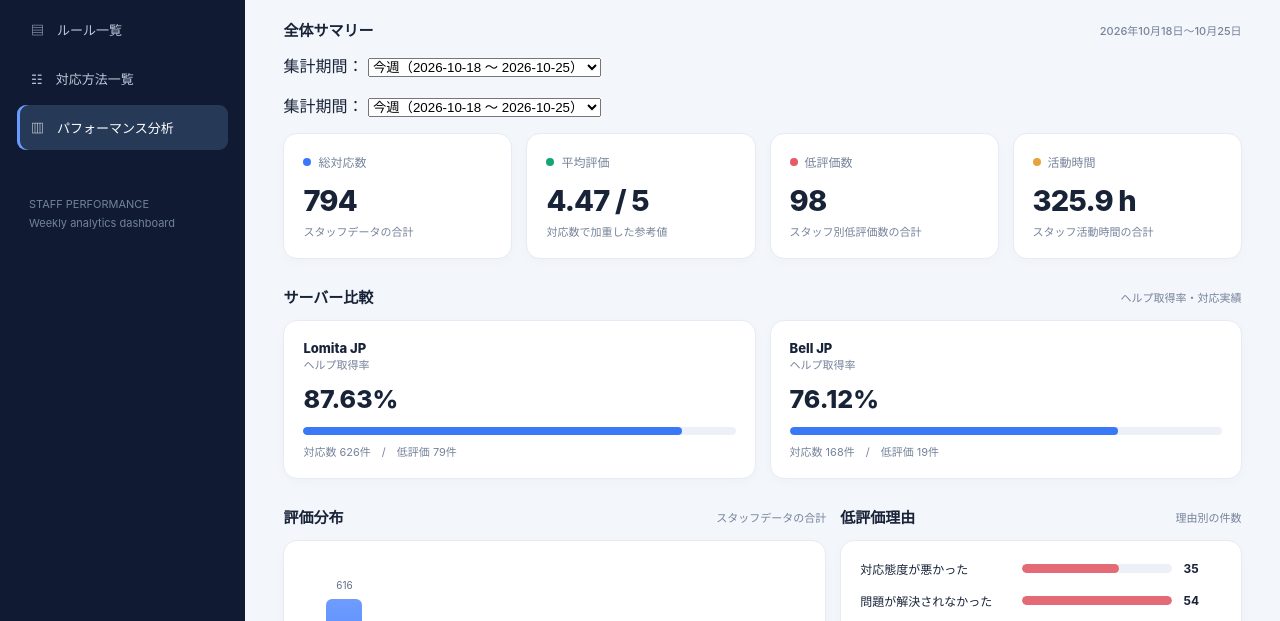
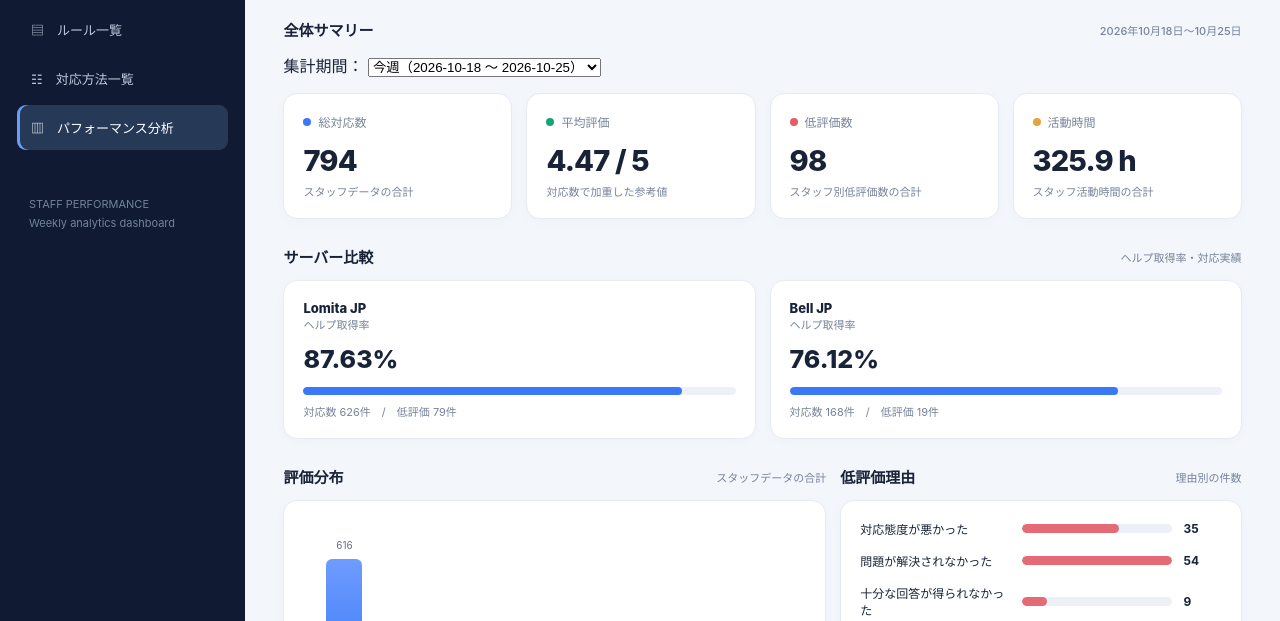
Before and after one commit to Yumaya1202/OneState-Admin, a plain HTML site: page analytics.html in a window 1280 px wide. Shown: the part 119-740 px from the top of the page. Drawn offline with Linux system fonts and the light colour scheme.

Commit message:
Update analytics.html

```diff
--- a/analytics.html
+++ b/analytics.html
@@ -133,6 +133,7 @@ const previousWeek = {
   ]
 };
 
+
 const weeklyData = [previousWeek, currentWeek];
 
 const params = new URLSearchParams(window.location.search);
@@ -173,32 +174,18 @@ document.getElementById("weekSelect").addEventListener("change", e => {
   window.location.href = url.href;
 });
 
-document.getElementById("kpis").insertAdjacentHTML(
-  "beforebegin",
-  `<div style="margin-bottom:16px">
-    <label for="weekSelect">集計期間：</label>
-    <select id="weekSelect">
-      <option value="current">今週（${currentWeek.start} ～ ${currentWeek.end}）</option>
-      <option value="previous">先週（${previousWeek.start} ～ ${previousWeek.end}）</option>
-    </select>
-  </div>`
-);
+const reasonNames = [
+  "対応態度が悪かった",
+  "問題が解決されなかった",
+  "十分な回答が得られなかった"
+];
 
-document.getElementById("weekSelect").value =
-  selectedWeek === previousWeek ? "previous" : "current";
+const fmt = (n, d = 0) =>
+  Number(n).toLocaleString("ja-JP", {
+    minimumFractionDigits: d,
+    maximumFractionDigits: d
+  });
 
-document.getElementById("weekSelect").addEventListener("change", e => {
-  const url = new URL(window.location.href);
-  if (e.target.value === "previous") {
-    url.searchParams.set("week", "previous");
-  } else {
-    url.searchParams.delete("week");
-  }
-  window.location.href = url.href;
-});
-
-const reasonNames=["対応態度が悪かった","問題が解決されなかった","十分な回答が得られなかった"];
-const fmt=(n,d=0)=>Number(n).toLocaleString("ja-JP",{minimumFractionDigits:d,maximumFractionDigits:d});
 const all = selectedWeeks.flatMap(week =>
   week.staff.map(x => ({
     ...x,
@@ -206,6 +193,7 @@ const all = selectedWeeks.flatMap(week =>
     weekEnd: week.end
   }))
 );
+
 const totalCount=all.reduce((s,x)=>s+x.count,0);
 const totalLow=all.reduce((s,x)=>s+x.low,0);
 const totalHours=all.reduce((s,x)=>s+x.hours,0);
```
